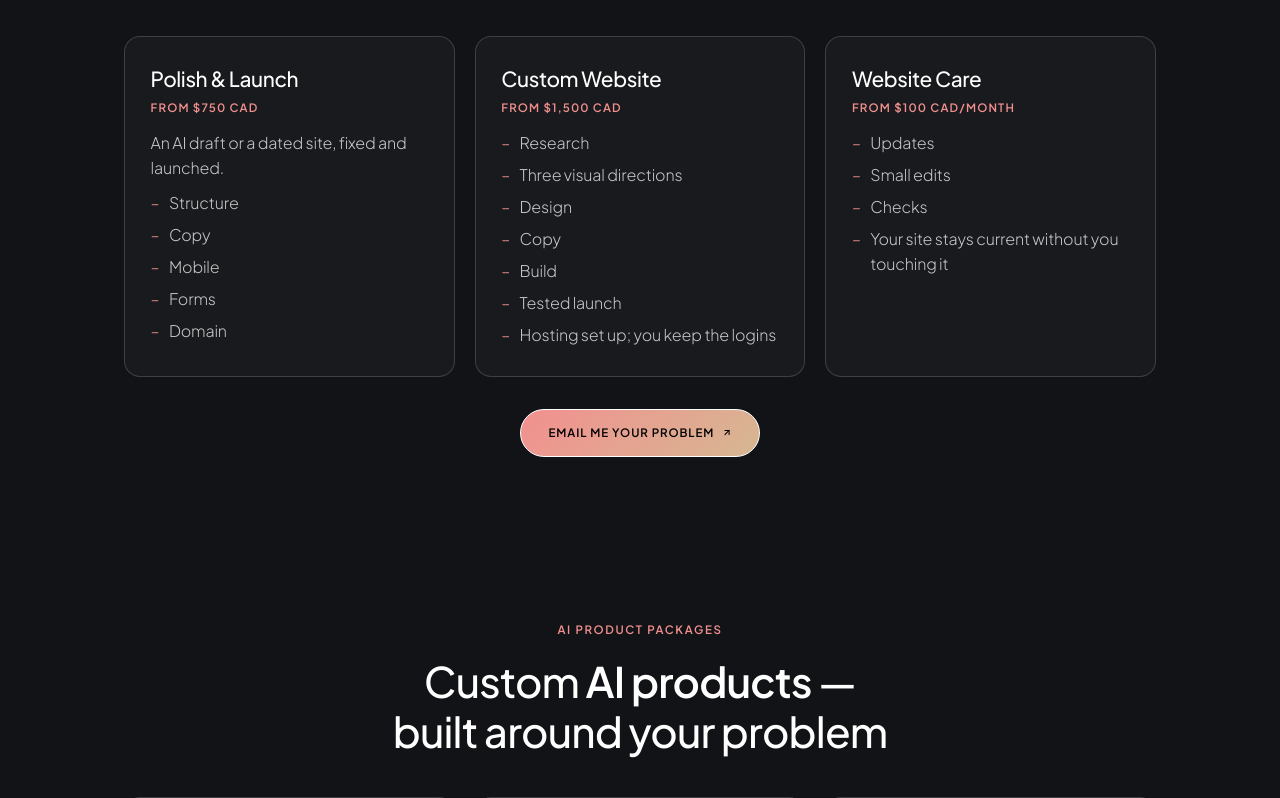
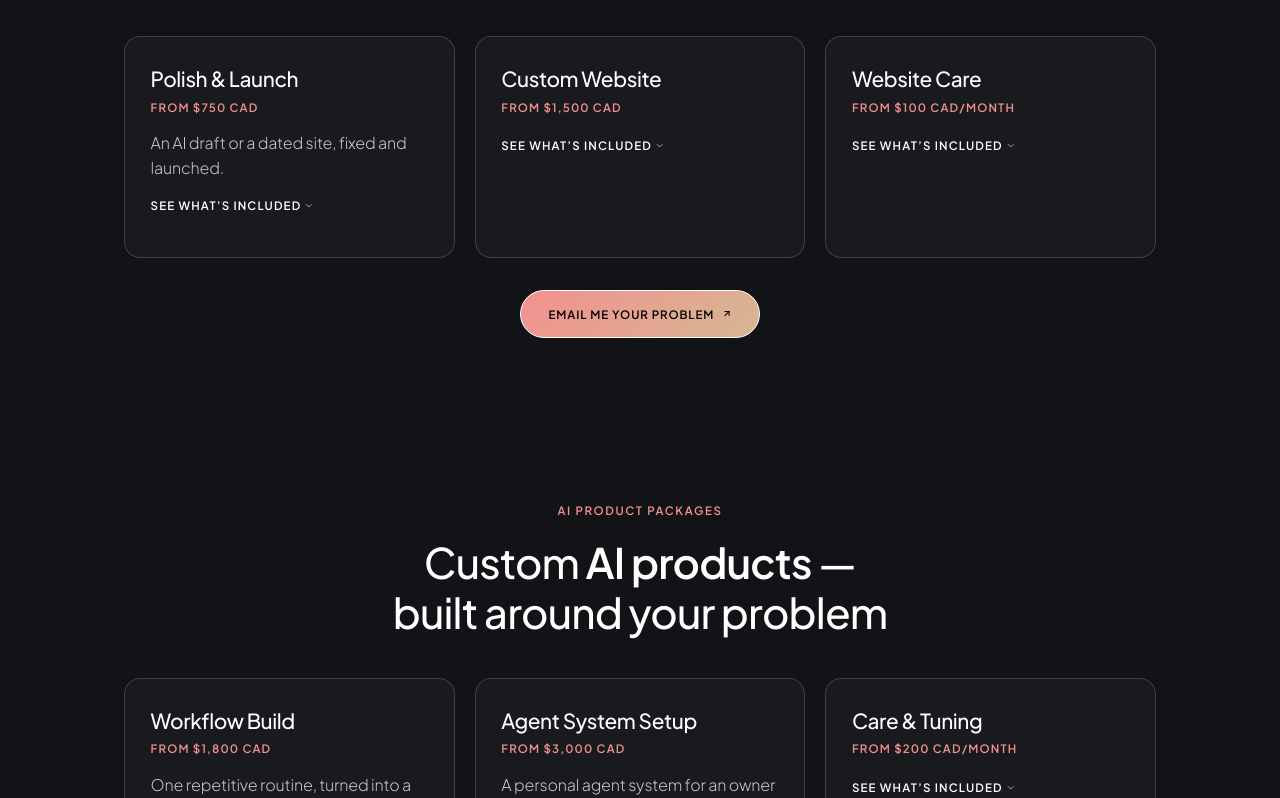
Before and after one commit to Irene2828/porfoliojuly, a Next.js app: page / in a window 1280 px wide. Shown: the part 7262-8060 px from the top of the page. Built offline with nearby package versions, Linux system fonts and the light colour scheme.

Commit message:
Make all package bullet lists collapsible

```diff
--- a/src/app/v2/components/PackagesSection.tsx
+++ b/src/app/v2/components/PackagesSection.tsx
@@ -53,6 +53,7 @@ export default function PackagesSection({ onCtaClick, mode = 'website' }: { onCt
   const isAi = mode === 'ai';
   const packages = isAi ? AI_PACKAGES : WEBSITE_PACKAGES;
   const [agentDetailsOpen, setAgentDetailsOpen] = useState(false);
+  const [openPackages, setOpenPackages] = useState<Record<string, boolean>>({});
   return (
     <section
       className="packages-section"
@@ -316,12 +317,25 @@ export default function PackagesSection({ onCtaClick, mode = 'website' }: { onCt
         </motion.h2>
 
         <div className="packages-cards">
-          {packages.map((pkg) => (
+          {packages.map((pkg, index) => (
             <div className="packages-card" key={pkg.name}>
               <h3 className="packages-card-name">{pkg.name}</h3>
               <p className="packages-card-price">{pkg.price}</p>
               {pkg.lead && <p className="packages-card-text" style={{ marginBottom: '0.65rem' }}>{pkg.lead}</p>}
-              <ul className="packages-card-bullets">
+              <button
+                type="button"
+                className="agent-setup-toggle"
+                aria-expanded={Boolean(openPackages[pkg.name])}
+                aria-controls={`package-details-${mode}-${index}`}
+                onClick={() => setOpenPackages((open) => ({ ...open, [pkg.name]: !open[pkg.name] }))}
+              >
+                {openPackages[pkg.name] ? 'Hide what’s included' : 'See what’s included'}<svg className="agent-setup-toggle-icon" aria-hidden="true" viewBox="0 0 12 12" fill="none" stroke="currentColor" strokeWidth="1.5" strokeLinecap="round" strokeLinejoin="round" style={{ transform: openPackages[pkg.name] ? 'rotate(180deg)' : undefined }}><path d="m2 4 4 4 4-4" /></svg>
+              </button>
+              <ul
+                id={`package-details-${mode}-${index}`}
+                className="packages-card-bullets"
+                style={{ display: openPackages[pkg.name] ? undefined : 'none' }}
+              >
                 {pkg.bullets.map((item) => (
                   <li key={item}>{item}</li>
                 ))}
```
